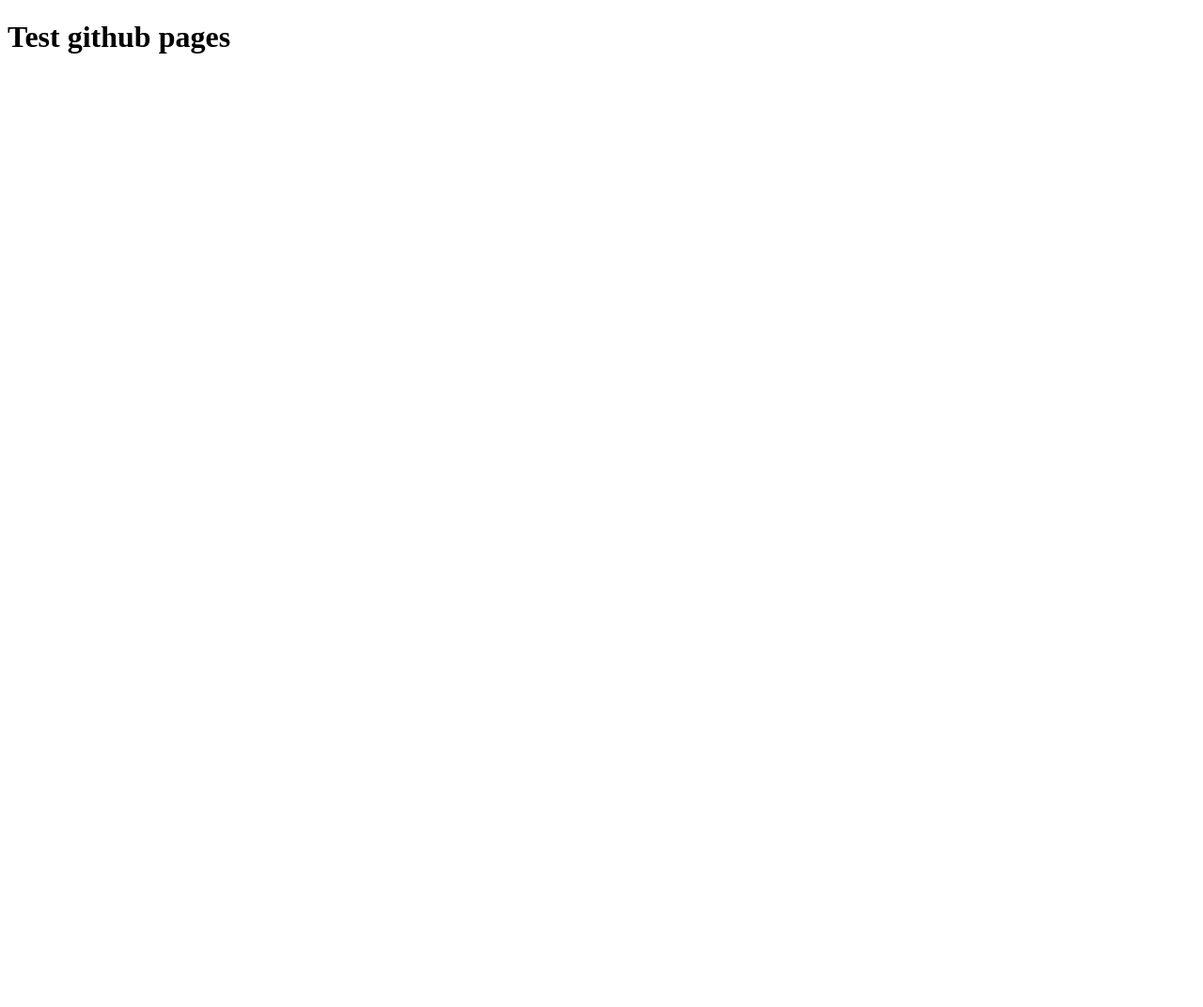
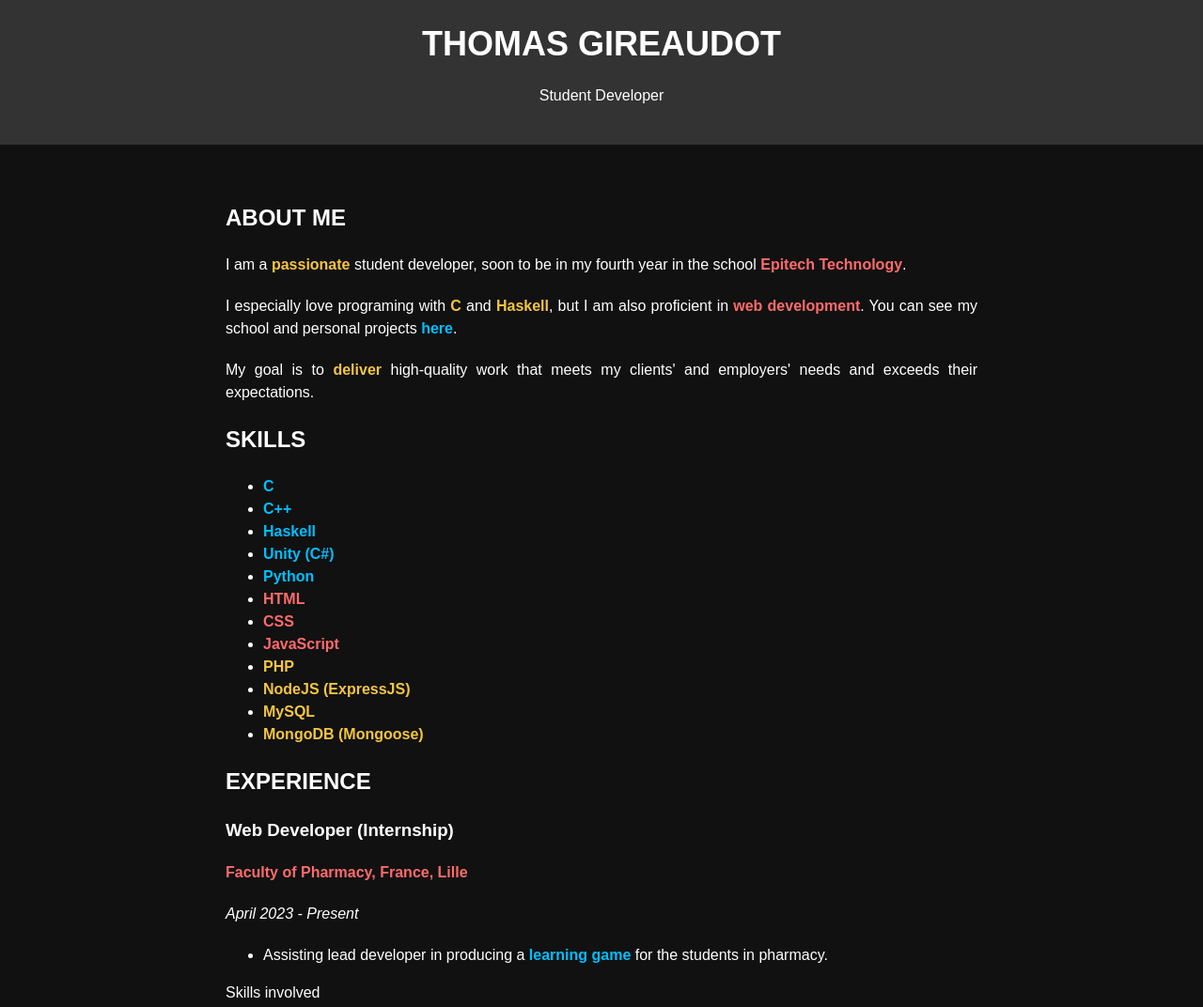
Before and after one commit to ThomasGireaudot/ThomasGireaudot.github.io, a plain HTML site: page index.html in a window 1280 px wide. Shown: the top 1072 px of the page at 94% size. Before the commit the page ends 800 px from the top, so only its background shows below. Drawn offline with Linux system fonts and the light colour scheme.

Commit message:
[+] first version

```diff
--- /dev/null
+++ b/index.css
@@ -0,0 +1,65 @@
+/* Global styles */
+body {
+  background-color: #111;
+  color: #fff;
+  font-family: Arial, sans-serif;
+  font-size: 16px;
+  line-height: 1.5;
+  margin: 0;
+  padding: 0;
+}
+a {
+  color: #fff;
+  text-decoration: none;
+}
+/* Header styles */
+header {
+  background-color: #333;
+  padding: 20px;
+  text-align: center;
+}
+h1 {
+  margin: 0;
+  font-size: 36px;
+  text-transform: uppercase;
+}
+header p {
+    text-align: center;
+}
+/* Main styles */
+main {
+  max-width: 800px;
+  margin: 0 auto;
+  padding: 40px;
+}
+h2 {
+  font-size: 24px;
+  margin-bottom: 20px;
+  text-transform: uppercase;
+}
+p {
+  margin-bottom: 20px;
+  text-align: justify;
+}
+/* Keyword styles */
+.keyword1 {
+  color: #f5c542;
+  font-weight: bold;
+}
+.keyword2 {
+  color: #ff6b6b;
+  font-weight: bold;
+}
+.keyword3 {
+  color: #00bfff;
+  font-weight: bold;
+}
+/* Footer styles */
+footer {
+  background-color: #222;
+  padding: 20px;
+  text-align: center;
+}
+small {
+  font-size: 12px;
+}
--- a/index.html
+++ b/index.html
@@ -1,9 +1,82 @@
 <!DOCTYPE html>
 <html>
-    <head>
-        <title>Sup Dough</title>
-    </head>
-    <body>
-        <h1>Test github pages</h1>
-    </body>
+  <head>
+    <title>My Personal CV Website</title>
+    <link rel="stylesheet" href="index.css">
+  </head>
+  <body>
+    <header>
+      <h1>Thomas Gireaudot</h1>
+      <p>Student Developer</p>
+    </header>
+    <main>
+      <h2>About Me</h2>
+      <p>
+        I am a <span class="keyword1">passionate</span> student developer, soon to be in my fourth year in the school <span class="keyword2">Epitech Technology</span>.
+      </p>
+      <p>
+        I especially love programing with <span class="keyword1">C</span> and <span class="keyword1">Haskell</span>, but I am also proficient in <span class="keyword2">web development</span>. You can see my school and personal projects <a class="keyword3" href="https://github.com/ThomasGireaudot" target="_blank" rel="noopener noreferrer">here</a>.
+      </p>
+      <p>
+        My goal is to <span class="keyword1">deliver</span> high-quality work that meets my clients' and employers' needs and exceeds their expectations.
+      </p>
+      <h2>Skills</h2>
+      <ul>
+        <li><span class="keyword3">C</span></li>
+        <li><span class="keyword3">C++</span></li>
+        <li><span class="keyword3">Haskell</span></li>
+        <li><span class="keyword3">Unity (C#)</span></li>
+        <li><span class="keyword3">Python</span></li>
+        <li><span class="keyword2">HTML</span></li>
+        <li><span class="keyword2">CSS</span></li>
+        <li><span class="keyword2">JavaScript</span></li>
+        <li><span class="keyword1">PHP</span></li>
+        <li><span class="keyword1">NodeJS (ExpressJS)</span></li>
+        <li><span class="keyword1">MySQL</span></li>
+        <li><span class="keyword1">MongoDB (Mongoose)</span></li>
+      </ul>
+      <h2>Experience</h2>
+      <h3>Web Developer (Internship)</h3>
+      <p class="keyword2"><strong>Faculty of Pharmacy</strong>, France, Lille</p>
+      <p><em>April 2023 - Present</em></p>
+      <ul>
+        <li>Assisting lead developer in producing a <span class="keyword3">learning game</span> for the students in pharmacy.</li>
+      </ul>
+      <p>Skills involved</p>
+      <ul>
+        <li>Front-end : <span class="keyword1">HTML, <span class="keyword2">CSS, <span class="keyword3">JavaScript, <span class="keyword1">PhaserJS</li>
+        <li>Back-end : <span class="keyword2">NodeJS (ExpressJS), <span class="keyword3">MongoDB (Mongoose)</li>
+        <li>Other : <span class="keyword1">Linux system administration</li>
+      </ul>
+      <h3>Web Developer (Internship)</h3>
+      <p class="keyword2"><strong>BioRisk Expertise</strong>, France, St-André-Lez-Lille</p>
+      <p><em>June 2021 - December 2021 (6 months)</em></p>
+      <p>Description</p>
+      <ul>
+        <li>Developed and maintained an <span class="keyword3">intranet</span> made to keep tracks of <span class="keyword1">client management</span> and <span class="keyword1">laboratory ressources management</span>.</li>
+        <li>Collaborated with the employees to <span class="keyword2">fully integrate</span> the project in the usual procedures and their work environment.</li>
+        <li>Written extensive documents such as <span class="keyword1">documentations</span>, <span class="keyword2">procedure integration</span> and <span class="keyword3">user manual</span>.</li>
+      </ul>
+      <p>Skills involved</p>
+      <ul>
+        <li>Front-end : <span class="keyword1">HTML</span>, <span class="keyword2">CSS</span>, <span class="keyword3">JavaScript</span></li>
+        <li>Back-end : <span class="keyword1">PHP</span>, <span class="keyword2">MySQL</span></li>
+      </ul>
+      <h2>Education</h2>
+      <p><strong>Expert in Information Technology</strong></p>
+      <p class="keyword2"><strong>Epitech Technology, France, Lille</strong></p>
+      <p><em>2020 - 2025</em></p>
+      <p>Here are some of my works produced during my formation :</p>
+      <ul>
+        <li><a class="keyword1" href="https://github.com/ThomasGireaudot/42sh" target="_blank" rel="noopener noreferrer">42sh</a> : C project that involves reproducing a TCSH shell using low-level communication.</li>
+        <li><a class="keyword3" href="https://github.com/ThomasGireaudot/2048" target="_blank" rel="noopener noreferrer">2048</a> : A complete 2048 game made in python.</li>
+        <li><a class="keyword1" href="https://github.com/ThomasGireaudot/Image-Compressor" target="_blank" rel="noopener noreferrer">Image-Compressor</a> : An image compression program made in Haskell.</li>
+        <li><a class="keyword3" href="https://github.com/ThomasGireaudot/GLaDOS" target="_blank" rel="noopener noreferrer">GLaDOS</a> : An interpreter made to understand and compute my own personalised language, with its base coming from Lisp.</li>
+      </ul>
+    </main>
+    <footer>
+      <p>&copy; 2023 Thomas Gireaudot</p>
+      <small>Website designed and developed by Thomas Gireaudot</small>
+    </footer>
+  </body>
 </html>
```
